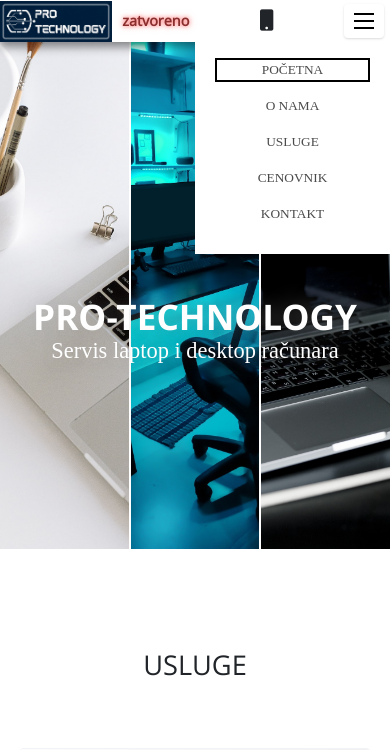
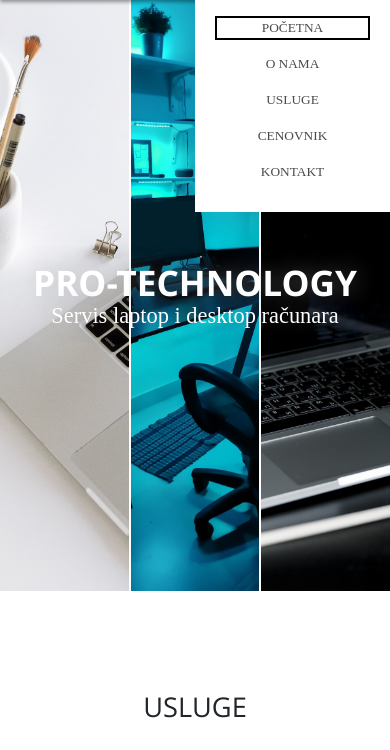
Before and after one commit to dovaSworm/pro-techservice, a PHP site: page /index.php in a window 390 px wide, after a click that opens the changed part. Shown: the top 750 px of the page. Run offline with PHP 8.4, Linux system fonts and the light colour scheme; some libraries are stand-ins or nearby versions; some web fonts are replaced.

Commit message:
sa lapa spremno

```diff
--- a/css/main.css
+++ b/css/main.css
@@ -86,9 +86,21 @@ body a:focus {
   outline: none !important;
 }
 
+.show {
+  transform: translate(0) !important;
+  -moz-transform: translate(0) !important;
+  -webkit-transform: translate(0) !important;
+}
+
+.hide {
+  transform: translate(0, -50px) !important;
+}
+
 .navbar {
+  transition: 0.9s ease;
+  transform: translate(0, -100%);
   background-color: white;
-  box-shadow: rgba(0, 0, 0, 0.45) 0 5px 9px 0px;
+  box-shadow: rgba(0, 0, 0, 0.4) 0px 2px 4px;
 }
 .navbar .navbar-nav {
   font-size: smaller;
@@ -220,10 +232,11 @@ body a:focus {
 .hero-h {
   height: 80vh;
   width: 100%;
+  position: relative;
 }
 @media (max-width: 767px) {
   .hero-h {
-    height: 65vh;
+    height: 70vh;
   }
 }
 .hero-h .back-h {
@@ -249,21 +262,16 @@ body a:focus {
 }
 .hero-h .title-h {
   position: absolute;
-  width: 100%;
+  display: flex;
   top: 0;
   left: 0;
   color: white;
-  height: 80vh;
+  height: 100%;
   width: 100%;
-}
-@media (max-width: 767px) {
-  .hero-h .title-h {
-    height: 70vh;
-  }
 }
 .hero-h .title-h h1 {
   font-family: "Playb";
-  margin-top: 35vh;
+  margin: auto;
   text-align: center;
   font-size: 2rem;
   text-shadow: 0px 0px 22px rgba(159, 159, 159, 0.5098039216);
@@ -702,7 +710,7 @@ footer .dev-brend {
   background-color: white;
   padding: 10px 0;
   width: 100%;
-  box-shadow: 0px 0px 21px -3px rgba(0, 0, 0, 0.3411764706);
+  box-shadow: rgba(0, 0, 0, 0.4) 0px -1px 7px 0px, rgba(0, 0, 0, 0.3) 0px 7px 18px -1px;
 }
 footer .dev-brend a {
   width: -moz-fit-content;
--- a/css/main.scss
+++ b/css/main.scss
@@ -55,8 +55,20 @@ body {
         outline: none !important;
     }
 }
-
+.show {
+    // transition: 1.3s ease-in-out;
+    transform: translate(0) !important;
+    -moz-transform: translate(0) !important;
+    -webkit-transform: translate(0) !important;
+}
+.hide {
+    transform: translate(0, -50px) !important;
+}
 .navbar {
+    transition: 0.9s ease;
+    transform: translate(0, -100%);
+    background-color: white;
+    box-shadow: rgba(0, 0, 0, 0.4) 0px 2px 4px;
     .navbar-nav {
         font-size: smaller;
         font-family: "Play";
@@ -86,8 +98,6 @@ body {
     .navbar-collapse {
         flex-grow: 0;
     }
-    background-color: white;
-    box-shadow: rgba(0, 0, 0, 0.45) 0 5px 9px 0px;
     .nav-holder {
         padding: 0;
         height: 100%;
@@ -188,15 +198,15 @@ body {
         }
     }
 }
-
 .hero-h {
     height: 80vh;
     width: 100%;
+    position: relative;
     // @include medium-device {
     //     height: 70vh;
     // }
     @include small-device {
-        height: 65vh;
+        height: 70vh;
     }
     .back-h {
         display: grid;
@@ -221,18 +231,12 @@ body {
     }
     .title-h {
         position: absolute;
-        width: 100%;
+        display: flex;
         top: 0;
         left: 0;
         color: white;
-        height: 80vh;
+        height: 100%;
         width: 100%;
-        // @include medium-device {
-        //     height: 70vh;
-        // }
-        @include small-device {
-            height: 70vh;
-        }
         h1 {
             span {
                 display: block;
@@ -244,7 +248,7 @@ body {
                 }
             }
             font-family: "Playb";
-            margin-top: 35vh;
+            margin: auto;
             text-align: center;
             font-size: 2rem;
             text-shadow: 0px 0px 22px #9f9f9f82;
@@ -254,7 +258,6 @@ body {
         }
     }
 }
-
 #about {
     @include small-device {
         padding: 20px 0;
@@ -535,7 +538,6 @@ body {
         }
     }
 }
-
 #prices {
     .table-h {
         padding: 0;
@@ -592,7 +594,6 @@ body {
         }
     }
 }
-
 footer {
     background-image: url(../img/kontakt2.jpg);
     background-size: cover !important;
@@ -635,23 +636,23 @@ footer {
             }
         }
     }
-
     #prava {
         text-align: center;
         font-size: 12px;
         margin-bottom: 0;
     }
-
     .dev-brend {
         background-color: white;
         padding: 10px 0;
         width: 100%;
+        box-shadow:
+            rgba(0, 0, 0, 0.4) 0px -1px 7px 0px,
+            rgba(0, 0, 0, 0.3) 0px 7px 18px -1px;
         a {
             width: fit-content;
             margin: auto;
             display: block;
         }
-        box-shadow: 0px 0px 21px -3px #00000057;
         img {
             width: 150px;
         }
```
Also changed, not shown: js/main.js (+19 -14 lines), 1 other file.
